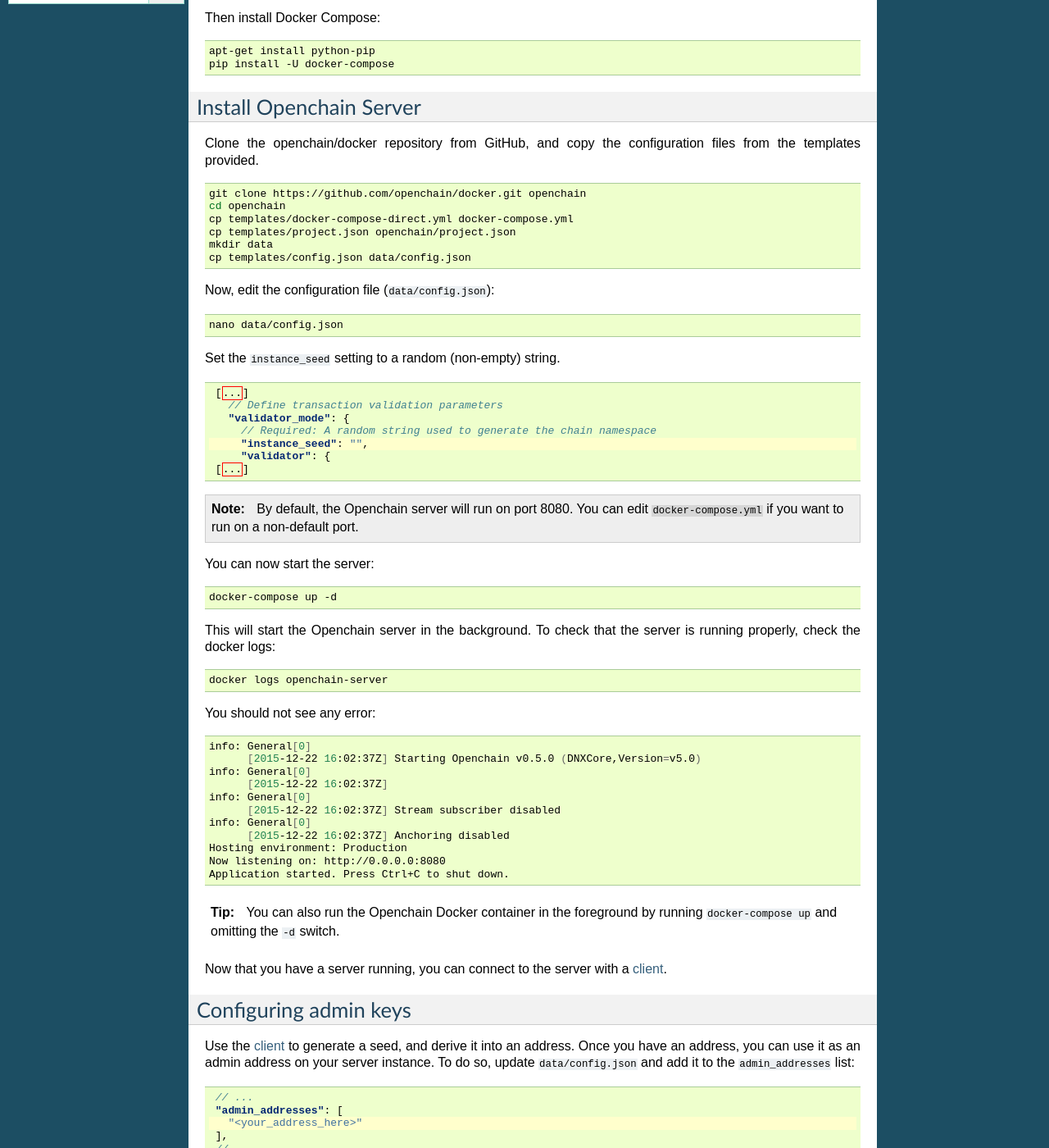
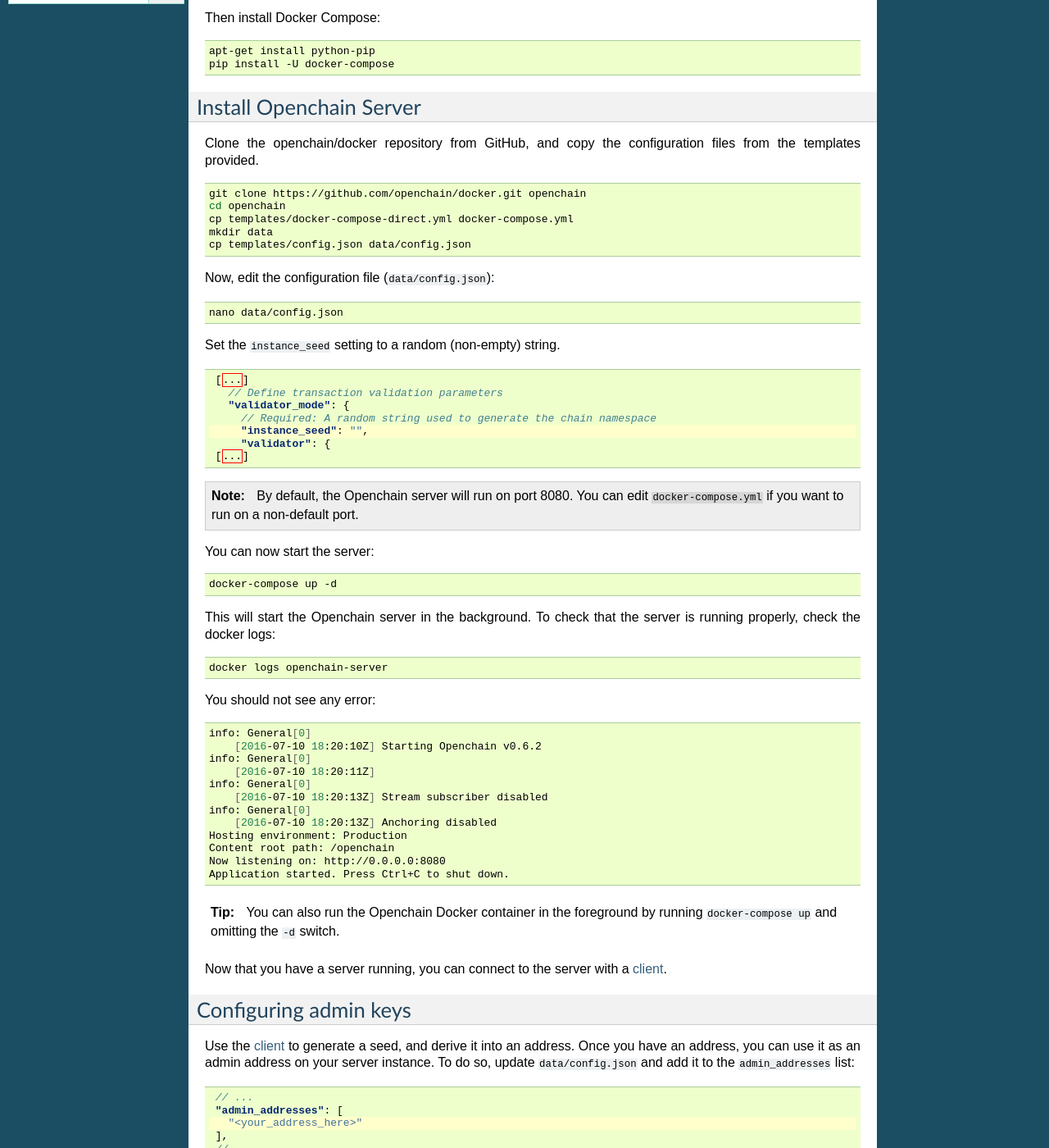
Before and after one commit to openchain/docs, a Sphinx documentation site: the page built from docs/source/general/docker-deployment.rst, in a window 1280 px wide and 1400 px high, scrolled down 400 px. Shown: the whole window at 82% size. Built offline with Sphinx 7.4.7, drawn with Linux system fonts in a browser that asks for light colours.

Commit message:
Update the Docker deployment instructions for Openchain 0.6.2

```diff
--- a/docs/source/general/docker-deployment.rst
+++ b/docs/source/general/docker-deployment.rst
@@ -35,7 +35,6 @@
     git clone https://github.com/openchain/docker.git openchain
     cd openchain
     cp templates/docker-compose-direct.yml docker-compose.yml
-    cp templates/project.json openchain/project.json
     mkdir data
     cp templates/config.json data/config.json
 
@@ -77,14 +76,15 @@
 .. code-block:: bash
 
     info: General[0]
-          [2015-12-22 16:02:37Z] Starting Openchain v0.5.0 (DNXCore,Version=v5.0)
+        [2016-07-10 18:20:10Z] Starting Openchain v0.6.2
     info: General[0]
-          [2015-12-22 16:02:37Z]
+        [2016-07-10 18:20:11Z]
     info: General[0]
-          [2015-12-22 16:02:37Z] Stream subscriber disabled
+        [2016-07-10 18:20:13Z] Stream subscriber disabled
     info: General[0]
-          [2015-12-22 16:02:37Z] Anchoring disabled
+        [2016-07-10 18:20:13Z] Anchoring disabled
     Hosting environment: Production
+    Content root path: /openchain
     Now listening on: http://0.0.0.0:8080
     Application started. Press Ctrl+C to shut down.
 
--- a/docs/source/general/upgrade.rst
+++ b/docs/source/general/upgrade.rst
@@ -5,7 +5,10 @@
 
 .. code-block:: bash
 
+    git reset --hard
     git pull
+    cp templates/docker-compose-direct.yml docker-compose.yml
+    docker-compose build
     docker-compose restart
 
 .. note:: If the new version you are upgrading to includes a configuration file schema change, don't forget to update the configuration file before restarting Openchain.
```
